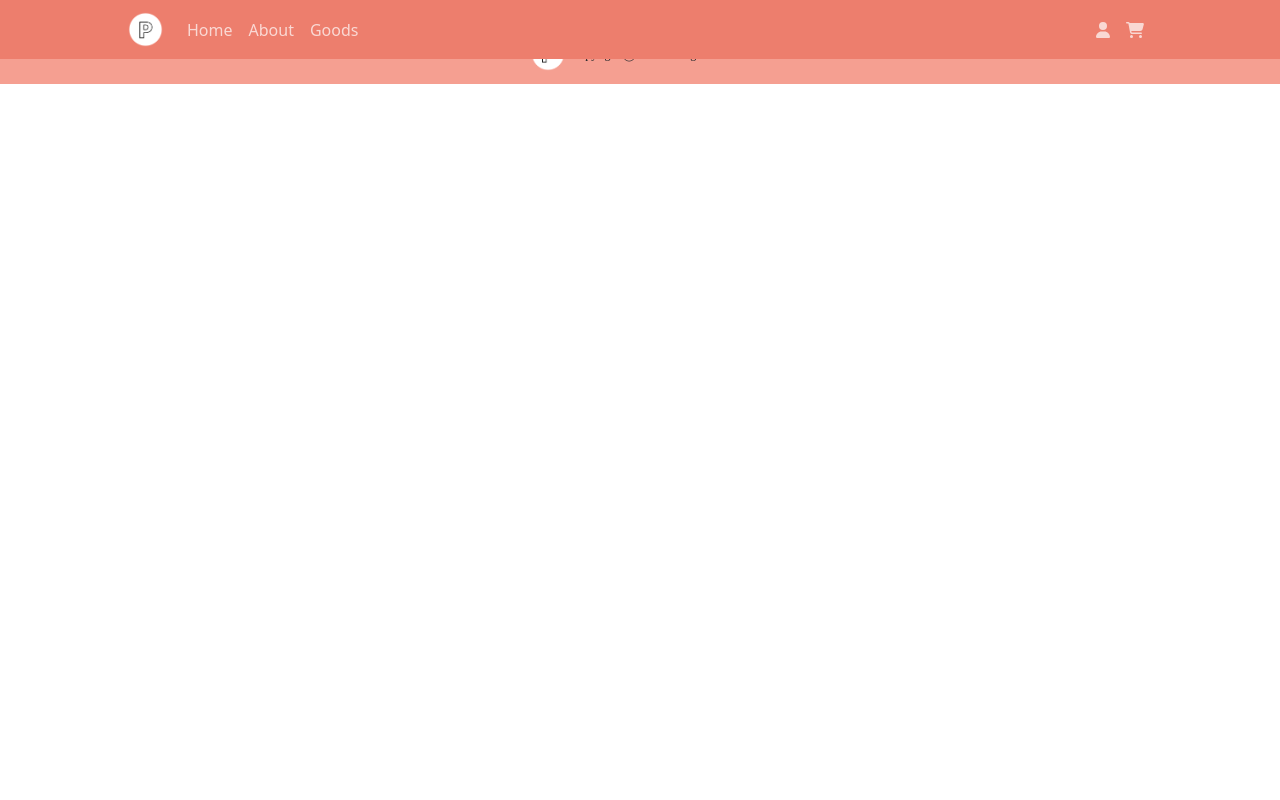
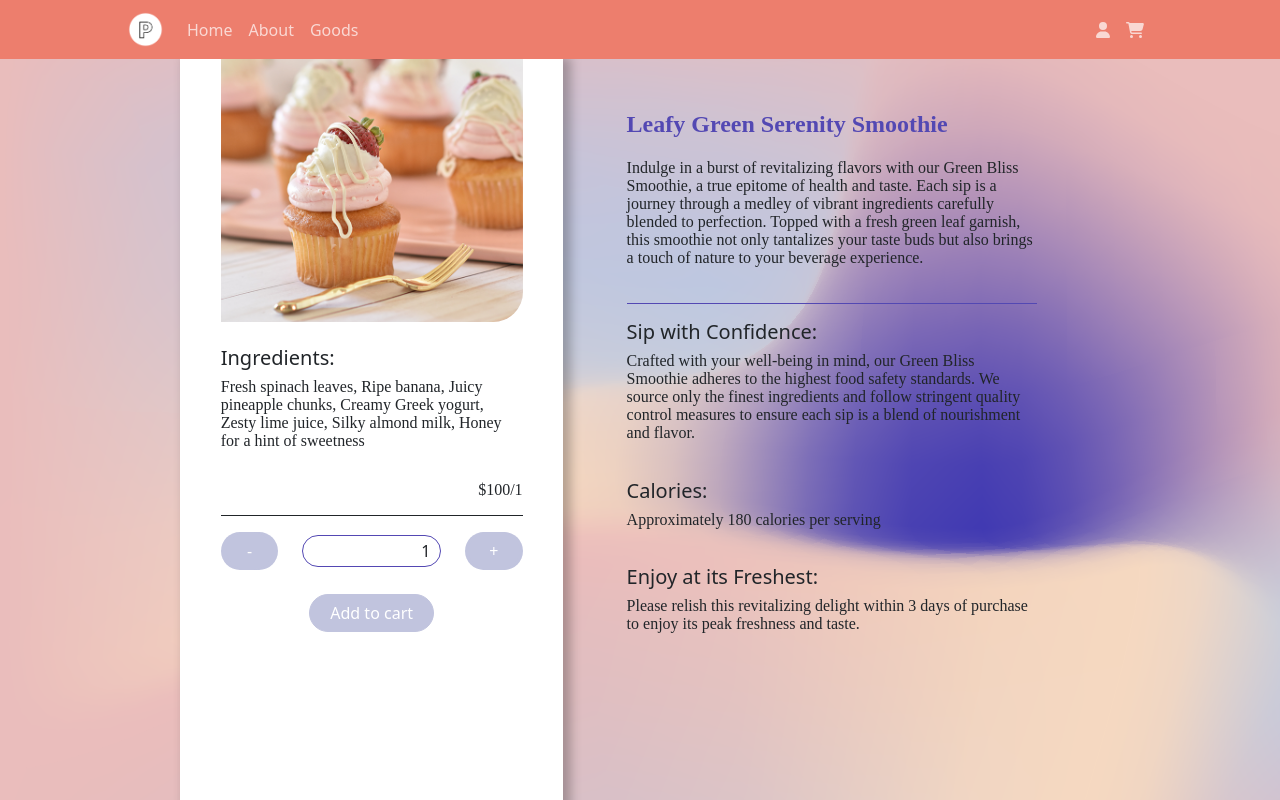
Before and after one commit to KatoToyoki/dessert-shop, a Next.js app: page /goods/1 in a window 1280 px wide. Shown: the top 800 px of the page. Built offline with nearby package versions, Linux system fonts and the light colour scheme.

Commit message:
each goods hone

```diff
--- a/src/compoenents/PButton.tsx
+++ b/src/compoenents/PButton.tsx
@@ -10,13 +10,15 @@ interface Props {
 }
 
 const PButton = ({ text, url }: Props) => {
+    let button = (
+        <Button className="news_button button2_bg">
+            &nbsp; {text} &nbsp;
+        </Button>
+    )
+
     return (
-        <div>
-            <Link href={url}>
-                <Button className="news_button">
-                    &nbsp; {text} &nbsp;
-                </Button>
-            </Link>
+        <div className='center'>
+            {url ? <Link href={url}>{button}</Link> : button}
         </div >
     )
 }
--- a/src/compoenents/style.css
+++ b/src/compoenents/style.css
@@ -24,6 +24,8 @@
     padding: 1% 0% 1% 0%;
     font-size: 12px;
     font-family: var(--font);
+    position: relative;
+    z-index: 99;
 }
 
 .new_pic_c {
@@ -96,6 +98,7 @@
     background: var(--white, #FFF);
     box-shadow: 3px 5px 10px 0px rgba(0, 0, 0, 0.25);
     padding: 9% 8% 9% 8%;
+    margin: 15px 0 15px 0;
 }
 
 .goods_pic {
@@ -110,3 +113,14 @@
     font-weight: 300;
     line-height: normal;
 }
+
+.button2_bg {
+    background-color: var(--button2);
+    border-color: var(--button2);
+}
+
+.button2_bg:hover {
+    background-color: var(--title2);
+    border-color: var(--title2);
+    transition-duration: .5s;
+}
--- a/src/pages/goods/[goodsID].tsx
+++ b/src/pages/goods/[goodsID].tsx
@@ -1,14 +1,131 @@
-import React from 'react'
+import React, { useState } from 'react'
 import '@/style/globals.css';
 import { useRouter } from 'next/router';
 import { Col, Row } from "react-bootstrap"
 
+import goodsData from '@/pages/goods/goodsData.json';
+import NotFound from '@/compoenents/NotFound';
+import PButton from '@/compoenents/PButton';
+
+
+interface Props {
+    id: number | null;
+    price: number;
+    name: string;
+    introduction: string;
+    sub_title: string;
+    sub_content: string;
+    calories: string;
+    due_date: string;
+    ingredients: string;
+    imgUrl: string;
+}
+
 const EachGoods = () => {
-    return (
-        <div className='bg'>
-            ggg
-        </div>
-    )
+    const router = useRouter();
+    const { goodsID } = router.query;
+    const id = Array.isArray(goodsID) ? goodsID[0] : goodsID;
+    let isGoodsExist: boolean = false;
+    let data: Props = { id: null, price: 0, name: "", introduction: "", sub_title: "", sub_content: "", calories: "", due_date: "", ingredients: "", imgUrl: "" }
+
+    for (var i = 0; i < goodsData.length; i++) {
+        let news = goodsData[i];
+        if (news.id.toString() == id) {
+            isGoodsExist = true;
+            data = goodsData[i];
+            break;
+        }
+    }
+
+    const [quality, setQuality] = useState(1);
+    const handleAdd = () => setQuality(quality + 1);
+    const handleMinus = () => setQuality(quality - 1 < 0 ? quality : quality - 1);
+
+    if (isGoodsExist) {
+        return (
+            <div className='bg goods_item_p'>
+                <Row>
+                    <Col xs={12} md={5} className='goods_bgW'>
+                        <div className='goods_img_container'>
+                            <img src={data.imgUrl} className='goods_pic' />
+
+                            <br />
+
+                            <h5>Ingredients:</h5>
+                            <p className='goods_texts'>
+                                {data.ingredients}
+                            </p>
+
+                            <div className='right goods_texts'>
+                                ${data.price}/1
+                            </div>
+
+                            <hr style={{ opacity: '1' }} />
+                            <Row>
+                                <Col xs={3} onClick={handleMinus}>
+                                    <div className='quantity_f'>
+                                        <PButton text='-' url='' />
+                                    </div>
+                                </Col>
+
+                                <Col xs={6} className='center'>
+                                    <div>
+                                        <input
+                                            type="text"
+                                            placeholder={`Quantity: ${quality}`}
+                                            className="quantity_box"
+                                            value={quality}
+                                            onChange={(e) => setQuality(parseInt(e.target.value) || 0)}
+                                        />
+                                    </div>
+                                </Col>
+
+                                <Col xs={3} onClick={handleAdd}>
+                                    <div className='quantity_f'>
+                                        <PButton text='+' url='' />
+                                    </div>
+                                </Col>
+                            </Row>
+
+                            <br />
+                            <PButton text='Add to cart' url='' />
+                        </div>
+
+                    </Col>
+                    <Col xs={12} md={7}>
+                        <div className='goods_contents'>
+                            <div id='goods_name'>{data.name}</div>
+                            <p className='goods_texts'>
+                                {data.introduction}
+                            </p>
+
+                            <hr className='title2' />
+
+                            <h5>{data.sub_title} </h5>
+                            <p className='goods_texts'>
+                                {data.sub_content}
+                            </p>
+
+                            <h5>Calories:</h5>
+                            <p className='goods_texts'>
+                                {data.calories}
+                            </p>
+
+                            <h5>Enjoy at its Freshest:</h5>
+                            <p className='goods_texts'>
+                                {data.due_date}
+                            </p>
+                        </div>
+                    </Col>
+                </Row>
+            </div >
+        )
+    }
+    else {
+        return (
+            <NotFound />
+        )
+    }
 }
 
 export default EachGoods;
--- a/src/pages/goods/goodsData.json
+++ b/src/pages/goods/goodsData.json
@@ -9,8 +9,7 @@
         "calories": "Approximately 180 calories per serving",
         "due_date": "Please relish this revitalizing delight within 3 days of purchase to enjoy its peak freshness and taste.",
         "ingredients": "Fresh spinach leaves, Ripe banana, Juicy pineapple chunks, Creamy Greek yogurt, Zesty lime juice, Silky almond milk, Honey for a hint of sweetness",
-        "imgUrl": "/images/goods1.png",
-        "detailUrl": "/goods/1"
+        "imgUrl": "/images/goods1.png"
     },
     {
         "id": 2,
@@ -22,8 +21,7 @@
         "calories": "Approximately 180 calories per serving",
         "due_date": "Please relish this revitalizing delight within 3 days of purchase to enjoy its peak freshness and taste.",
         "ingredients": "Fresh spinach leaves, Ripe banana, Juicy pineapple chunks, Creamy Greek yogurt, Zesty lime juice, Silky almond milk, Honey for a hint of sweetness",
-        "imgUrl": "/images/goods2.png",
-        "detailUrl": "/goods/1"
+        "imgUrl": "/images/goods2.png"
     },
     {
         "id": 3,
@@ -35,7 +33,6 @@
         "calories": "Approximately 180 calories per serving",
         "due_date": "Please relish this revitalizing delight within 3 days of purchase to enjoy its peak freshness and taste.",
         "ingredients": "Fresh spinach leaves, Ripe banana, Juicy pineapple chunks, Creamy Greek yogurt, Zesty lime juice, Silky almond milk, Honey for a hint of sweetness",
-        "imgUrl": "/images/goods3.png",
-        "detailUrl": "/goods/1"
+        "imgUrl": "/images/goods3.png"
     }
 ]
--- a/src/style/globals.css
+++ b/src/style/globals.css
@@ -27,6 +27,10 @@ h4 {
     line-height: 1.6;
 }
 
+p {
+    padding: 0% 0% 5% 0%;
+}
+
 .center {
     display: flex;
     justify-content: center;
@@ -54,6 +58,7 @@ h4 {
 
 .title2 {
     color: var(--title2);
+    opacity: 1;
 }
 
 .white_word:hover {
@@ -183,7 +188,7 @@ h4 {
 }
 
 .bg {
-    background-image: url('/images/bg.png');
+    background: url('/images/bg.png') fixed;
 
 }
 
@@ -205,13 +210,70 @@ h4 {
     line-height: normal;
 }
 
+.goods_item_p {
+    padding: 55px 15% 0 15%;
+}
+
+.goods_bgW {
+    background: var(--white, #FFF);
+    box-shadow: 6px 4px 10px 2px rgba(0, 0, 0, 0.25);
+    /* min-height: 900px; */
+}
+
+.goods_img_container {
+    padding: 0 8% 10% 8%;
+}
+
+.goods_contents {
+    padding: 7% 10% 10% 10%;
+    min-height: 950px;
+}
+
+#goods_name {
+    color: var(--title2);
+    font-family: Noto Sans TC;
+    font-size: 24px;
+    font-style: normal;
+    font-weight: 900;
+    line-height: normal;
+    padding: 5% 0% 5% 0%;
+}
+
+.goods_texts {
+    font-family: Noto Sans TC;
+    font-size: 16px;
+    font-style: normal;
+    font-weight: 300;
+    line-height: normal;
+}
+
+.test {
+    background-color: aqua;
+}
+
+.quantity_box {
+    border-radius: 20px;
+    border: 1px solid var(--title2);
+    padding: 2% 7% 2% 7%;
+    text-align: right;
+    width: 100%;
+}
+
+.quantity_f {
+    background-color: var(--button2);
+    border-radius: 20px;
+    text-align: center;
+    color: white;
+    cursor: pointer;
+}
+
 
 /* web */
 @media (min-width:600px) {
     #home_page_title {
-        top: 30%;
         left: 11%;
     }
+
 
     #home_page_content {
         top: 50%;
```
